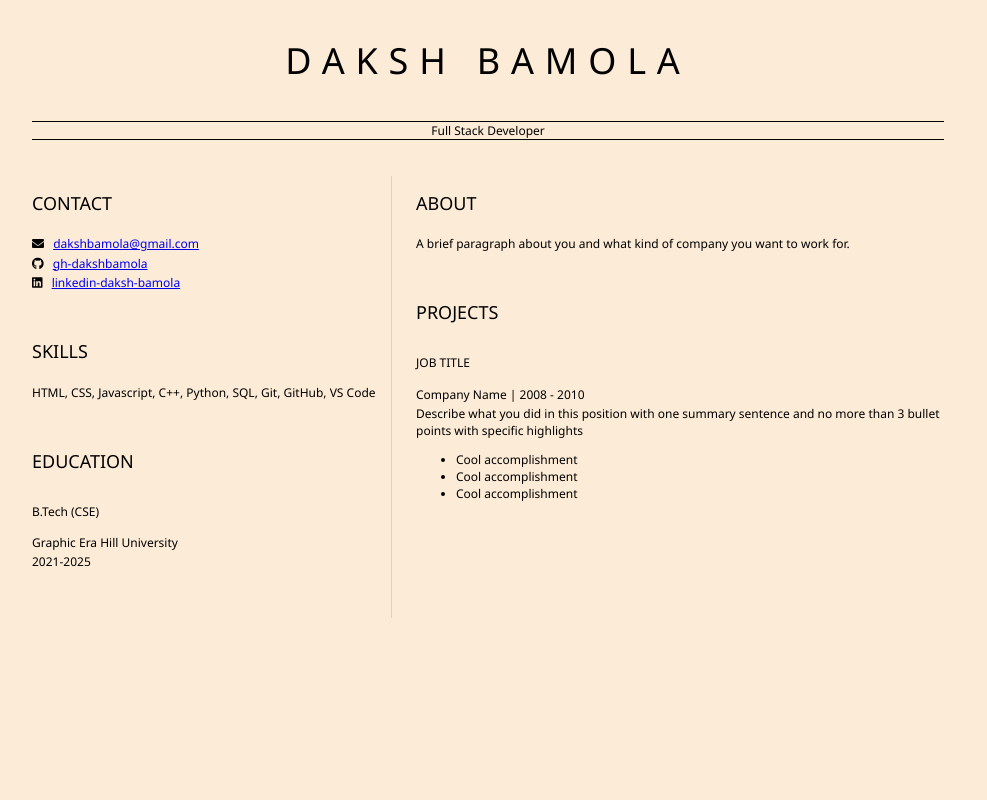
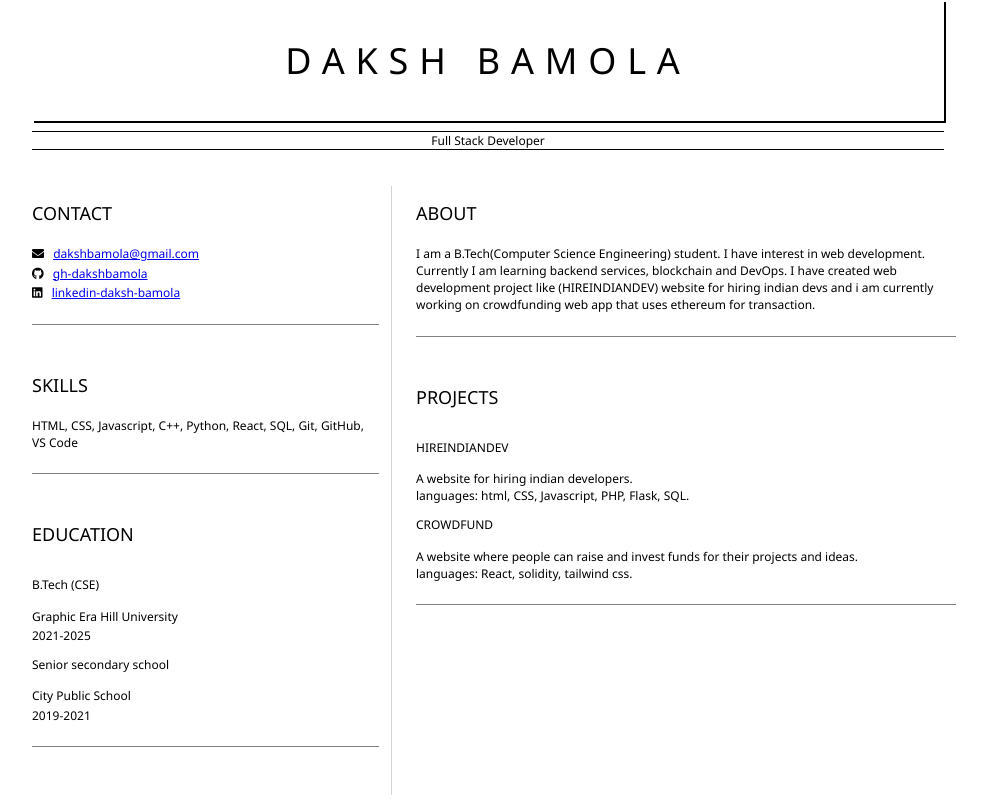
Before and after one commit to dakshbamola/resume, a plain HTML site: page index.html in a window 1280 px wide. Shown: the whole page, without its empty margins (152-1139 px from the left). Drawn offline with Linux system fonts and the light colour scheme.

Commit message:
made some changes in info

```diff
--- a/index.html
+++ b/index.html
@@ -37,7 +37,7 @@
             <section>
                 <h2>SKILLS</h2>
                 <!-- your skills -->
-                <p>HTML, CSS, Javascript, C++, Python, SQL, Git, GitHub, VS Code</p>
+                <p>HTML, CSS, Javascript, C++, Python, React, SQL, Git, GitHub, VS Code</p>
             </section>
             <section>
                 <h2>EDUCATION</h2>
@@ -49,30 +49,38 @@
                 <p>
                     2021-2025
                 </p>
+                <h3>Senior secondary school</h3>
+                <p>
+                    City Public School
+                </p>
+                <p>
+                    2019-2021
+                </p>
             </section>
         </article>
         <article id="mainRight">
             <section>
                 <h2>ABOUT</h2>
                 <!-- about you -->
-                <p>A brief paragraph about you and what kind of company you want to work for.</p>
+                <p>I am a B.Tech(Computer Science Engineering) student. I have interest in web development. Currently I
+                    am learning backend services, blockchain and DevOps. I have created web development project like
+                    (HIREINDIANDEV) website for hiring indian devs and i am currently working on crowdfunding web app
+                    that uses ethereum for transaction.</p>
             </section>
             <section>
                 <h2>PROJECTS</h2>
                 <!-- your work experience -->
-                <h3>JOB TITLE</h3>
+                <h3>HIREINDIANDEV</h3>
                 <p>
-                    Company Name | 2008 - 2010
+                    A website for hiring indian developers. <br>
+                    languages: html, CSS, Javascript, PHP, Flask, SQL.
                 </p>
+                <h3>CROWDFUND</h3>
                 <p>
-                    Describe what you did in this position with one summary sentence and no more than 3 bullet points
-                    with specific highlights
+                    A website where people can raise and invest funds for their projects and ideas. <br>
+                    languages: React, solidity, tailwind css.
                 </p>
-                <ul>
-                    <li>Cool accomplishment</li>
-                    <li>Cool accomplishment</li>
-                    <li>Cool accomplishment</li>
-                </ul>
+
             </section>
         </article>
     </main>
--- a/style.css
+++ b/style.css
@@ -3,9 +3,10 @@ body {
     font-size: 12px;
     max-width: 960px;
     margin: auto;
-    background-color: rgb(252, 235, 214);
+    /* background-color: rgb(252, 235, 214); */
 }
 .myTitle{
+    margin-top: 10px;
     border-top: 0.1px solid;
     border-bottom: 0.1em solid;
 }
@@ -14,6 +15,12 @@ h1 {
     letter-spacing: .3em;
     padding-top: 1em;
     padding-bottom: 1em;
+    box-shadow: 2px 2px black;
+}
+
+section{
+    padding-bottom: 20px;
+    border-bottom: 1px solid grey;
 }
 
 h2 {
```
